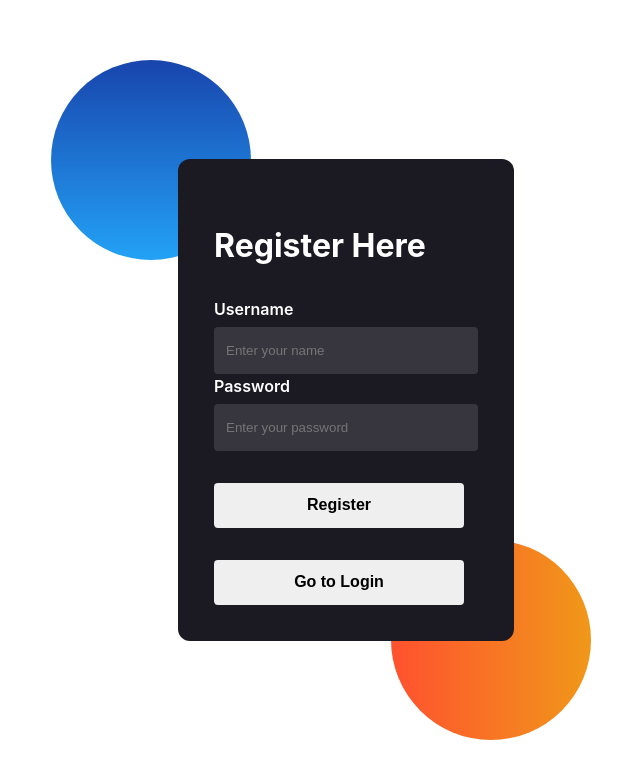
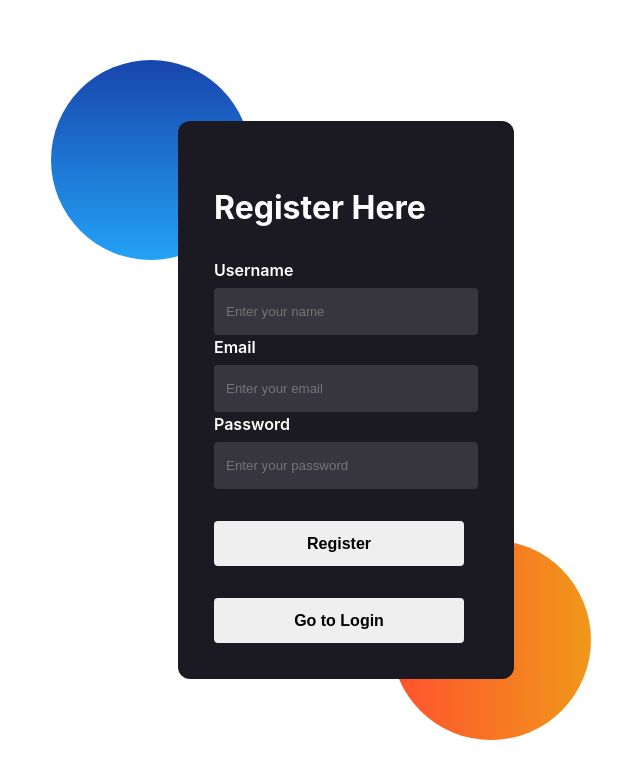
Before and after one commit to jfernandezcl/task-tracker, a React (Vite) app in the folder frontend-task/: page /register in a window 1280 px wide. Shown: the top 778 px of the page, without its empty margins (294-934 px from the left). Built offline with nearby package versions, Linux system fonts and the light colour scheme.

Commit message:
feat: add email input to registration form and update request payload

```diff
--- a/frontend-task/src/components/Register.tsx
+++ b/frontend-task/src/components/Register.tsx
@@ -5,6 +5,7 @@ import "../styles/Login-Register.css";
 function Register(): JSX.Element {
   const navigate = useNavigate();
   const [username, setUsername] = useState<string>("");
+  const [email, setEmail] = useState<string>("");
   const [password, setPassword] = useState<string>("");
 
   const handleRegister = async (e: FormEvent) => {
@@ -22,7 +23,7 @@ function Register(): JSX.Element {
         headers: {
           "Content-Type": "application/json",
         },
-        body: JSON.stringify({ username, password }),
+        body: JSON.stringify({ username,email, password }),
         credentials: "include",
       });
       console.log(response);
@@ -53,6 +54,15 @@ function Register(): JSX.Element {
           onChange={(e) => setUsername(e.target.value)}
         />
 
+        <label className="title-label">Email</label>
+          <input
+            className="input-form"
+            type="email"
+            placeholder="Enter your email"
+            value={email}
+            onChange={(e) => setEmail(e.target.value)}
+          />
+
         <label className="title-label">Password</label>
         <input
           className="input-form"
```
